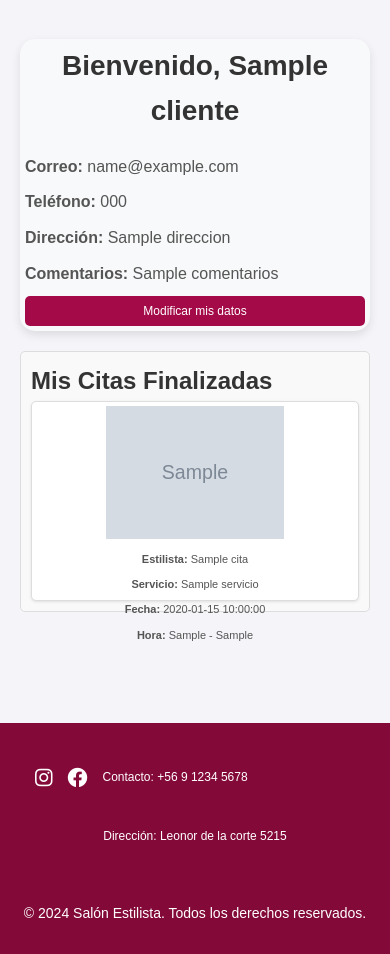
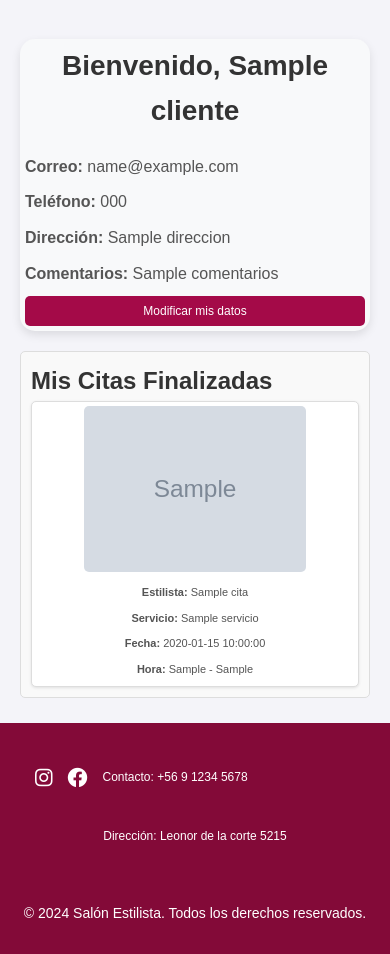
Before and after one commit to AllanManP/Reservo, a Flask app: template templates/cliente.html in a window 390 px wide. Shown: the part 128-1082 px from the top of the page. Run offline with Flask 3, Linux system fonts and the light colour scheme; the template is opened without the code that fills it: most values are stand-ins (such as "Sample title", 1, 10 or a date in 2020); grey boxes marked "Sample" are stand-in pictures; some web fonts are replaced.

Commit message:
ajuste formato

```diff
--- a/static/css/cliente.css
+++ b/static/css/cliente.css
@@ -176,7 +176,7 @@
     }
 
     .citas-finalizadas li {
-        height: 200px; /* Reducir altura en pantallas pequeñas */
+        height: 100%; /* Reducir altura en pantallas pequeñas */
     }
 
     .citas-finalizadas p {
```
